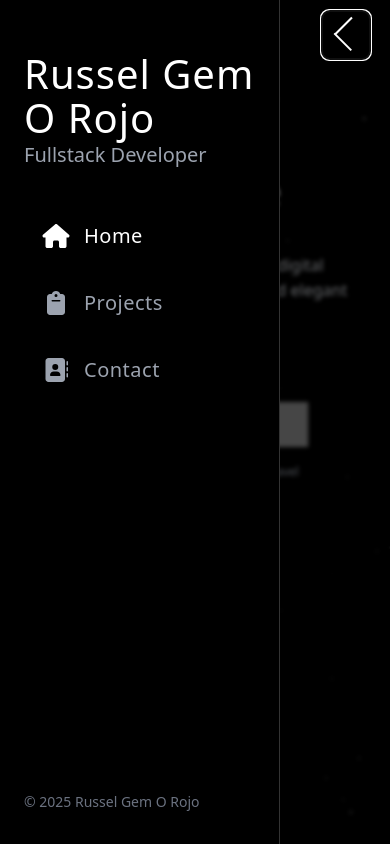
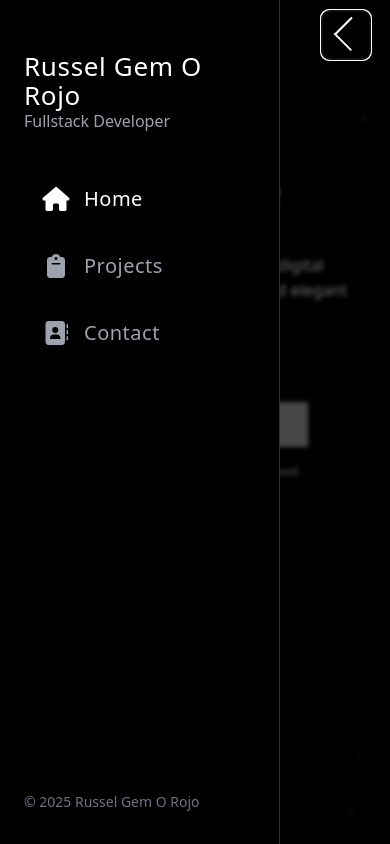
Before and after one commit to Patsimim/Portfolio, a React (Vite) app: page / in a window 390 px wide. Both pictures are taken after a click on the button "Toggle navigation menu". Built offline with nearby package versions, Linux system fonts and the light colour scheme; grey boxes are pictures that could not be loaded.

Commit message:
fix: Name size for mobile

```diff
--- a/src/components/SideBar/Sidebar.jsx
+++ b/src/components/SideBar/Sidebar.jsx
@@ -193,8 +193,8 @@ const Sidebar = ({ profile, navigation, activeItem, onNavigationClick }) => {
             >
               {/* Mobile Header */}
               <div style={styles.mobileMenuHeader}>
-                <h1 style={styles.title}>{profile.name}</h1>
-                <p style={styles.subtitle}>{profile.title}</p>
+                <h1 style={styles.mobileTitle}>{profile.name}</h1>
+                <p style={styles.mobileSubtitle}>{profile.title}</p>
               </div>
 
               {/* Navigation */}
@@ -395,6 +395,20 @@ const styles = {
     marginBottom: '40px',
     paddingTop: '20px'
   },
+  mobileTitle: {
+    fontSize: '26px',
+    fontWeight: '300',
+    color: '#ffffff',
+    marginBottom: '8px',
+    letterSpacing: '0.025em',
+    margin: 0
+  },
+  mobileSubtitle: {
+    fontSize: '16px',
+    color: '#9ca3af',
+    fontWeight: '300',
+    margin: 0
+  },
   mobileFooter: {
     fontSize: '14px',
     color: '#6b7280',
```
